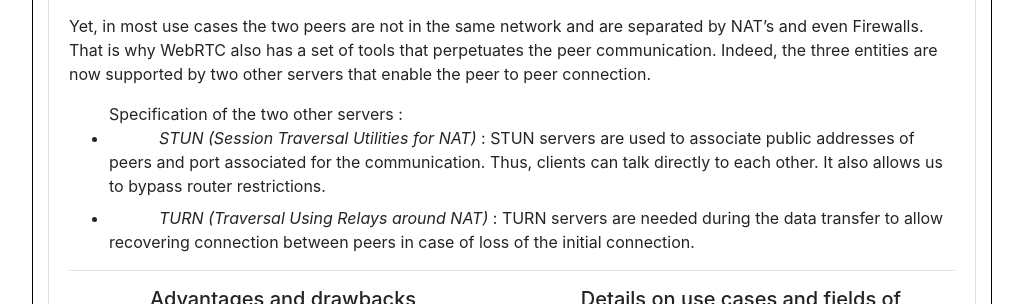
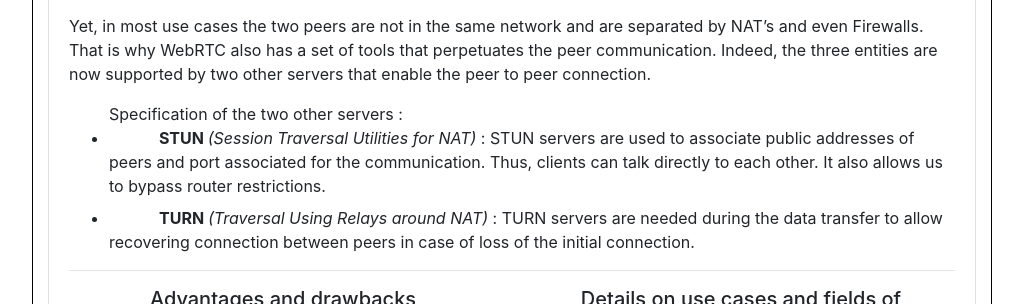
Before and after one commit to VideoStreamingEnseirb/WebRTC, a React (Create React App) app in the folder Front/: page / in a window 1280 px wide. Shown: the part 1960-2264 px from the top of the page, without its empty margins (128-1151 px from the left). Built offline with nearby package versions, Linux system fonts and the light colour scheme; no server answers.

Commit message:
Change structure

```diff
--- a/Front/src/components/presentation.js
+++ b/Front/src/components/presentation.js
@@ -94,9 +94,9 @@ export class presentation extends Component {
 
                     <p>Yet, in most use cases the two peers are not in the same network and are separated by NAT’s and even Firewalls. That is why WebRTC also has a set of tools that perpetuates the peer communication. Indeed, the three entities are now supported by two other servers that enable the peer to peer connection. </p>
                     <ul>Specification of the two other servers :
-                        <li style={{ "text-indent": "50px" }} className="mb-2"> <em> STUN (Session Traversal Utilities for NAT) </em> : STUN servers are used to associate public addresses of peers and port associated for the communication. Thus, clients can talk directly to each other. It also allows us to bypass router restrictions.
+                        <li style={{ "text-indent": "50px" }} className="mb-2"> <strong> STUN </strong> <em> (Session Traversal Utilities for NAT) </em> : STUN servers are used to associate public addresses of peers and port associated for the communication. Thus, clients can talk directly to each other. It also allows us to bypass router restrictions.
                         </li>
-                        <li style={{ "text-indent": "50px" }} className="mb-2"> <em> TURN (Traversal Using Relays around NAT) </em> : TURN servers are needed during the data transfer to allow recovering connection between peers in case of loss of the initial connection.
+                        <li style={{ "text-indent": "50px" }} className="mb-2"> <strong> TURN </strong> <em> (Traversal Using Relays around NAT) </em> : TURN servers are needed during the data transfer to allow recovering connection between peers in case of loss of the initial connection.
                         </li>
                     </ul>
 
```
